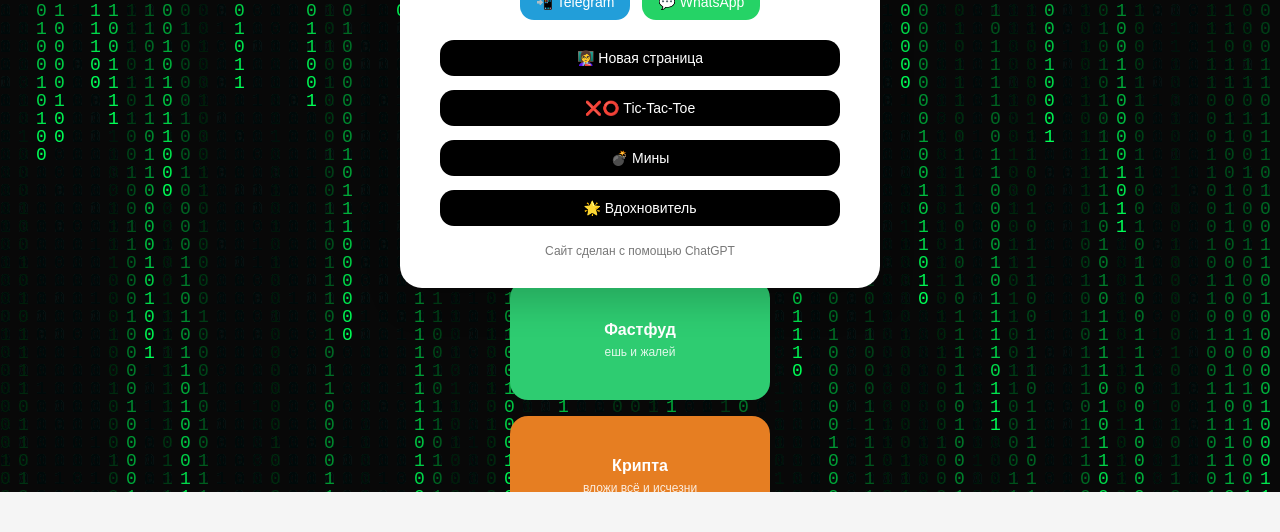
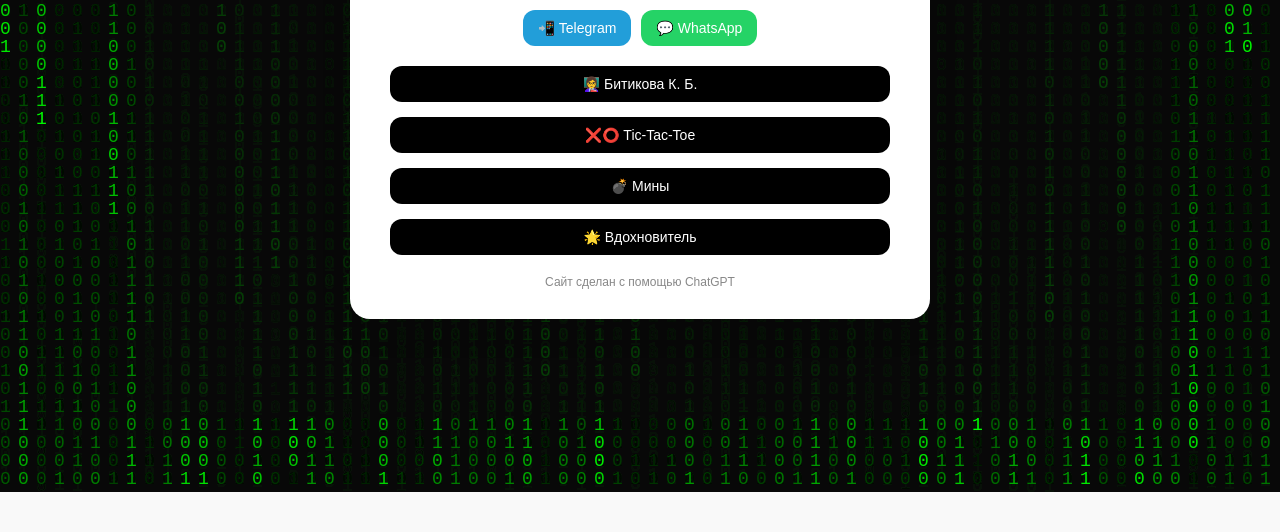
Before and after one commit to arrrtiks/arrrtiks.github.io, a plain HTML site: page index.html in a window 1280 px wide. Shown: the part 308-840 px from the top of the page. Before the commit the page ends 800 px from the top, so only its background shows below. Drawn offline with Linux system fonts and the light colour scheme.

Commit message:
Update index.html

```diff
--- a/index.html
+++ b/index.html
@@ -3,226 +3,161 @@
 <head>
 <meta charset="UTF-8">
 <title>Лебедин Виталий</title>
-
 <style>
-* {
-    box-sizing: border-box;
-}
-
 body {
-    margin: 0;
     font-family: Arial, Helvetica, sans-serif;
-    background: #f5f5f5;
-    overflow: hidden;
-}
-
-/* ===== MATRIX BACKGROUND ===== */
-canvas {
-    position: fixed;
-    inset: 0;
-    z-index: 0;
-    pointer-events: none;
-}
-
-/* ===== CENTER WRAPPER ===== */
-.wrapper {
-    position: relative;
-    width: 100%;
-    height: 100vh;
+    background: #f9f9f9;
     display: flex;
     justify-content: center;
     align-items: center;
+    min-height: 100vh;
+    margin: 0;
+    padding: 20px;
+    overflow: hidden;
+    position: relative;
 }
 
-/* ===== SCROLLING ADS ===== */
-.ads-wrapper {
-    position: absolute;
-    width: 260px;
-    height: 100%;
-    overflow: hidden;
-    z-index: 1;
-}
-
-.ads-track {
-    position: absolute;
-    width: 100%;
-    animation: adsScroll 20s linear infinite;
-}
-
-@keyframes adsScroll {
-    from { transform: translateY(-50%); }
-    to { transform: translateY(0); }
-}
-
-.ad-card {
-    height: 120px;
-    margin: 16px 0;
-    border-radius: 18px;
-    color: white;
-    padding: 14px;
-    display: flex;
-    flex-direction: column;
-    justify-content: center;
-    text-align: center;
-    font-weight: bold;
-}
-
-.ad-card span {
-    font-size: 12px;
-    font-weight: normal;
-    opacity: 0.85;
-    margin-top: 6px;
-}
-
-.red { background: #e74c3c; }
-.purple { background: #8e44ad; }
-.blue { background: #3498db; }
-.green { background: #2ecc71; }
-.orange { background: #e67e22; }
-
-/* ===== MAIN CARD ===== */
 .card {
     position: relative;
     background: white;
     padding: 30px 40px;
-    border-radius: 22px;
-    box-shadow: 0 15px 35px rgba(0,0,0,0.18);
-    max-width: 480px;
-    width: 90%;
+    border-radius: 20px;
+    box-shadow: 0 12px 30px rgba(0,0,0,0.12);
+    max-width: 500px;
+    width: 100%;
     text-align: center;
     z-index: 2;
 }
 
 .card h1 {
-    margin: 0 0 25px;
+    margin-bottom: 25px;
     font-size: 28px;
+    color: #222;
 }
 
-/* ===== BUTTONS ===== */
 .social-buttons {
     display: flex;
     justify-content: center;
-    gap: 12px;
+    gap: 10px;
     margin-bottom: 20px;
 }
 
-.button {
+.card a.button {
+    display: flex;
+    align-items: center;
+    justify-content: center;
+    gap: 8px;
     text-decoration: none;
-    padding: 10px 16px;
-    border-radius: 14px;
+    padding: 10px 15px;
+    border-radius: 12px;
     font-size: 14px;
     color: white;
-    display: inline-flex;
-    align-items: center;
-    gap: 6px;
+    background: black;
     transition: transform 0.2s, box-shadow 0.2s;
 }
 
-.button:hover {
+.card a.button:hover {
     transform: translateY(-2px);
-    box-shadow: 0 6px 14px rgba(0,0,0,0.15);
+    box-shadow: 0 6px 15px rgba(0,0,0,0.12);
 }
 
-.telegram { background: #229ED9; }
-.whatsapp { background: #25D366; }
+.card a.telegram { background: #229ED9; }
+.card a.whatsapp { background: #25D366; }
 
-.buttons {
+.card .buttons {
     display: flex;
     flex-direction: column;
-    gap: 14px;
-    margin-bottom: 18px;
-}
-
-.buttons .button {
-    background: #000;
-    justify-content: center;
+    gap: 15px;
+    margin-bottom: 20px;
 }
 
 footer {
     font-size: 12px;
-    color: #777;
+    color: #888;
+}
+
+#matrixCanvas {
+    position: fixed;
+    top: 0;
+    left: 0;
+    width: 100%;
+    height: 100%;
+    pointer-events: none;
+    z-index: 0;
 }
 </style>
 </head>
 <body>
 
-<canvas id="matrix"></canvas>
+<canvas id="matrixCanvas"></canvas>
 
-<div class="wrapper">
-
-    <!-- Прокручивающиеся карточки (под основной) -->
-    <div class="ads-wrapper">
-        <div class="ads-track">
-            <div class="ad-card red">Казино<span>это ужасная вещь, не играйте</span></div>
-            <div class="ad-card purple">Салон красоты<span>стань красоткой как Арина</span></div>
-            <div class="ad-card blue">Онлайн курсы<span>научим за 3 дня</span></div>
-            <div class="ad-card green">Фастфуд<span>ешь и жалей</span></div>
-            <div class="ad-card orange">Крипта<span>вложи всё и исчезни</span></div>
-
-            <!-- дубликат для бесконечной прокрутки -->
-            <div class="ad-card red">Казино<span>это ужасная вещь, не играйте</span></div>
-            <div class="ad-card purple">Салон красоты<span>стань красоткой как Арина</span></div>
-            <div class="ad-card blue">Онлайн курсы<span>научим за 3 дня</span></div>
-            <div class="ad-card green">Фастфуд<span>ешь и жалей</span></div>
-            <div class="ad-card orange">Крипта<span>вложи всё и исчезни</span></div>
-        </div>
-    </div>
-
-    <!-- Основная карточка -->
 <div class="card">
     <h1>Лебедин Виталий</h1>
 
     <div class="social-buttons">
-            <a class="button telegram" href="https://t.me/svosint" target="_blank">📲 Telegram</a>
-            <a class="button whatsapp" href="https://wa.me/77711143045" target="_blank">💬 WhatsApp</a>
+        <a class="button telegram" href="https://t.me/svosint" target="_blank">
+            📲 Telegram
+        </a>
+        <a class="button whatsapp" href="https://wa.me/77711143045" target="_blank">
+            💬 WhatsApp
+        </a>
     </div>
 
     <div class="buttons">
-            <a class="button" href="teacher.html">👩‍🏫 Новая страница</a>
+        <a class="button" href="teacher.html">👩‍🏫 Битикова К. Б.</a>
         <a class="button" href="ttt.html">❌⭕ Tic-Tac-Toe</a>
         <a class="button" href="mines.html">💣 Мины</a>
         <a class="button" href="boa.html">🌟 Вдохновитель</a>
     </div>
 
-        <footer>Сайт сделан с помощью ChatGPT</footer>
-    </div>
-
+    <footer>
+        Сайт сделан с помощью ChatGPT
+    </footer>
 </div>
 
 <script>
-const canvas = document.getElementById("matrix");
-const ctx = canvas.getContext("2d");
+const canvas = document.getElementById('matrixCanvas');
+const ctx = canvas.getContext('2d');
 
-function resize() {
 canvas.width = window.innerWidth;
 canvas.height = window.innerHeight;
-}
-resize();
-window.addEventListener("resize", resize);
 
-const chars = "01";
+const binary = "01";
 const fontSize = 18;
-let columns = Math.floor(canvas.width / fontSize);
-let drops = Array(columns).fill(0);
+const columns = Math.floor(canvas.width / fontSize);
+const drops = [];
+
+for(let i = 0; i < columns; i++) drops[i] = Math.random() * canvas.height;
 
 function draw() {
-    ctx.fillStyle = "rgba(0,0,0,0.05)";
-    ctx.fillRect(0,0,canvas.width,canvas.height);
+    ctx.fillStyle = "rgba(0, 0, 0, 0.05)";
+    ctx.fillRect(0, 0, canvas.width, canvas.height);
 
-    ctx.fillStyle = "#00ff55";
+    ctx.fillStyle = "#00FF00";
     ctx.font = fontSize + "px monospace";
 
-    for(let i=0;i<drops.length;i++){
-        const text = chars[Math.floor(Math.random()*2)];
-        ctx.fillText(text, i*fontSize, drops[i]*fontSize);
-        if(drops[i]*fontSize > canvas.height && Math.random() > 0.975){
-            drops[i] = 0;
+    for(let i = 0; i < drops.length; i++) {
+        const text = binary.charAt(Math.floor(Math.random() * binary.length));
+        const x = i * fontSize;
+        const y = drops[i];
+
+        if(x < window.innerWidth * 0.1 || x > window.innerWidth * 0.9 || y < canvas.height*0.1 || y > canvas.height*0.9){
+            ctx.globalAlpha = 0.7 + Math.random()*0.3;
+        } else ctx.globalAlpha = 0.2;
+
+        ctx.fillText(text, x, y);
+        drops[i] += fontSize;
+        if(drops[i] > canvas.height) drops[i] = -fontSize;
     }
-        drops[i]++;
-    }
+
     requestAnimationFrame(draw);
 }
+
 draw();
+window.addEventListener('resize', () => {
+    canvas.width = window.innerWidth;
+    canvas.height = window.innerHeight;
+});
 </script>
 
 </body>
```
Lines whose indentation alone changed are shown as unchanged.
